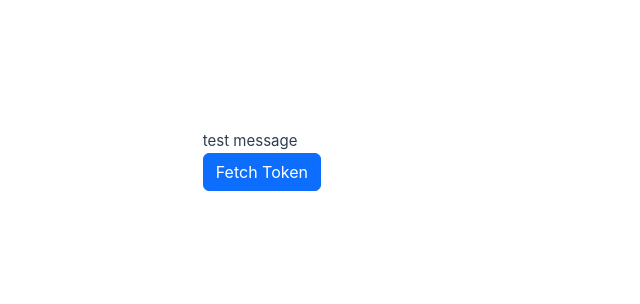
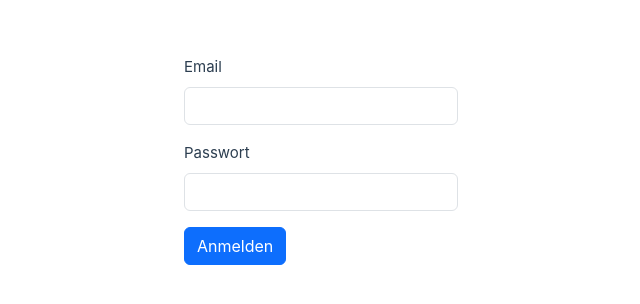
Before and after one commit to TheRealAjay/ArcheryFrontend, a Vue app: page / in a window 1280 px wide. Shown: the part 240-544 px from the top of the page, without its empty margins (319-959 px from the left). Built offline with nearby package versions, Linux system fonts and the light colour scheme.

Commit message:
Added Login Page
functionality only, no design

```diff
--- /dev/null
+++ b/config.json
@@ -0,0 +1,5 @@
+{
+  "api": {
+    "url": "http://88.198.105.137:5000"
+  }
+}
--- a/src/App.vue
+++ b/src/App.vue
@@ -2,6 +2,7 @@
 import HelloWorld from './components/HelloWorld.vue'
 import TheWelcome from './components/TheWelcome.vue'
 // const axios = require('../node_modules/axios/dist/browser/axios.cjs')
+import Login from './components/Login.vue'
 </script>
 
 <script>
@@ -12,42 +13,12 @@ export default {
     return {
       testMsg: 'test message',
       token: '',
-      // url: 'https://localhost:7245//Auth/login',
       url: 'http://88.198.105.137:5000/Auth/login'
-    }
-  },
-  methods: {
-    test() {
-      this.testMsg = this.testMsg.split('').reverse().join('');
-    },
-    fetchToken() {
-      this.token = axios({
-        url: this.url,
-        method: "post",
-        headers: {
-          "Content-Type": "application/json",
-          "Accept": "*/*",
-          // "Accept-Encoding": "gzip, deflate, br",
-          // "Origin": "http://localhost:5173/"
-        },
-        data: {
-          email: "test@test.test",
-          password: "testtest"
-        }
-      })
-          .then(function(response){
-            return response["token"];
-          })
-          .catch(err => console.log(err))
-
     }
   }
 }
 </script>
 
 <template>
-  <div @click="test">{{ token || testMsg }}</div>
-  <br>
-  <button type="button" class="btn btn-primary" @click="fetchToken">Fetch Token</button>
-
+<Login></Login>
 </template>
--- /dev/null
+++ b/src/components/Login.vue
@@ -0,0 +1,62 @@
+<template>
+
+
+  <form>
+    <div class="mb-3">
+      <label for="email" class="form-label">Email</label>
+      <input v-model="email" type="email" class="form-control" id="email" aria-describedby="emailHelp">
+    </div>
+    <div class="mb-3">
+      <label for="password" class="form-label">Passwort</label>
+      <input v-model="password" type="password" class="form-control" id="password">
+    </div>
+    <button @click="fetchToken" type="submit" class="btn btn-primary">Anmelden</button>
+  </form>
+
+
+
+</template>
+
+<script>
+import axios from "axios";
+import config from '../../config.json'
+
+export default {
+  name: "Login",
+  data() {
+    return {
+      email: '',
+      password: '',
+      apiPath: '/Auth/login',
+      token: ''
+    }
+  },
+  methods: {
+    async fetchToken() {
+      this.token = await axios({
+        url: config.api.url + this.apiPath,
+        method: "post",
+        headers: {
+          "Content-Type": "application/json",
+          "Accept": "*/*",
+        },
+        data: {
+          email: this.email,
+          password: this.password
+        }
+      })
+          .then(function (response) {
+            console.log(response)
+            return response["data"]["token"];
+          })
+          .catch(err => console.log(err))
+    }
+  }
+}
+</script>
+
+<style scoped>
+form{
+  left: 50%;
+}
+</style>
```
